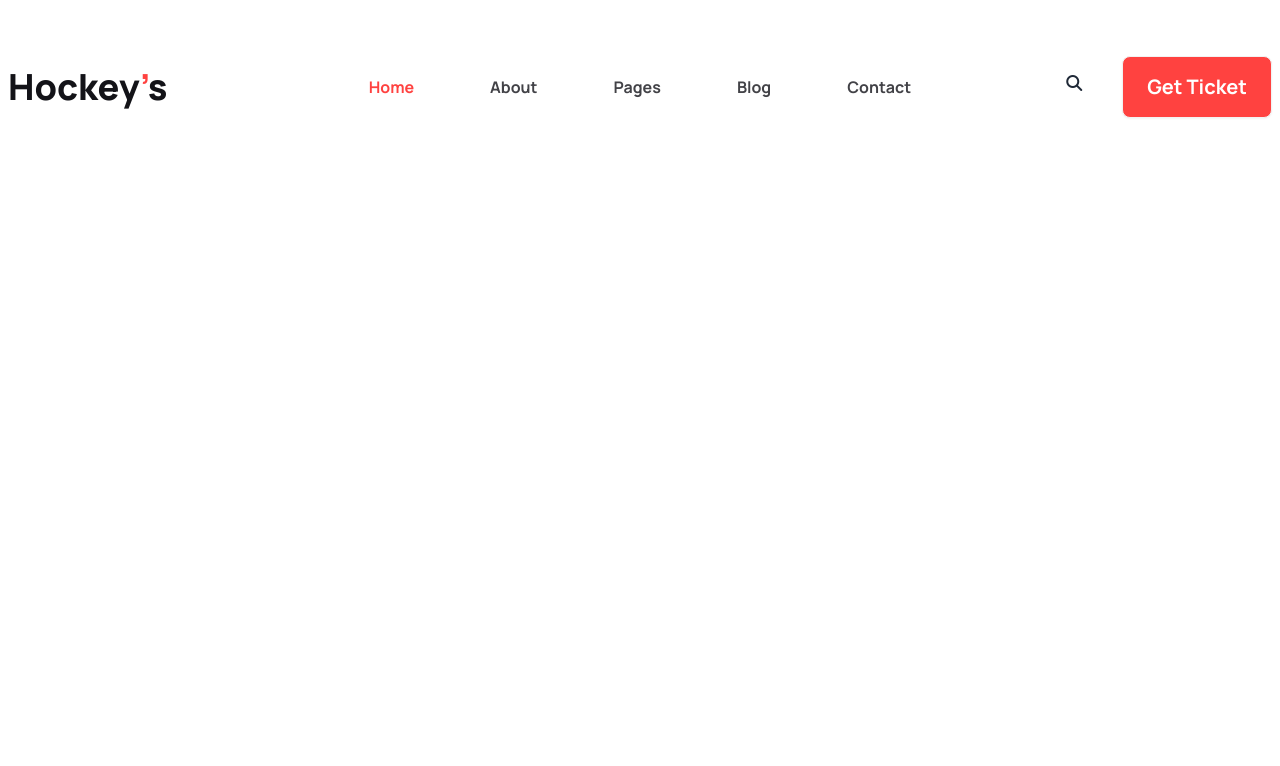
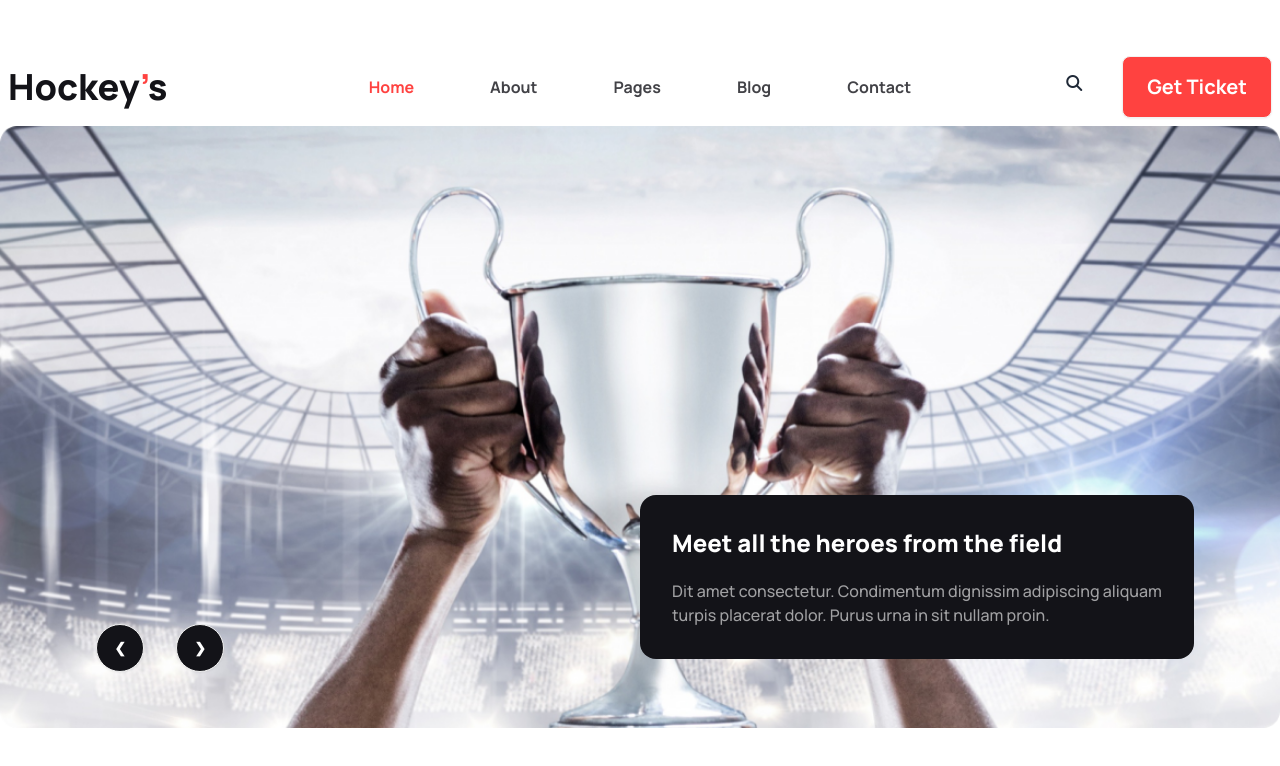
Before and after one commit to muhammadmahfuzmr/Assignment3-B9, a plain HTML site: page index.html in a window 1280 px wide. Drawn offline with nearby package versions, Linux system fonts and the light colour scheme.

Commit message:
added bannar

```diff
--- a/index.html
+++ b/index.html
@@ -24,7 +24,7 @@
         }
     </script>
     <style>
-        .font{
+        .font {
             font-family: "Manrope", sans-serif;
         }
     </style>
@@ -32,6 +32,7 @@
 
 <body class="font">
     <header class="container mx-auto mt-12">
+        <!-- section navbar  -->
         <nav>
             <div class="navbar">
                 <div class="navbar-start">
@@ -43,7 +44,8 @@
                                     d="M4 6h16M4 12h8m-8 6h16" />
                             </svg>
                         </div>
-                        <ul tabindex="0" class="menu menu-sm dropdown-content mt-3 z-[1] p-2 shadow rounded-box text-[#424247] font-bold text-base space-y-2 w-24">
+                        <ul tabindex="0"
+                            class="menu menu-sm dropdown-content mt-3 z-[1] p-2 shadow rounded-box text-[#424247] font-bold text-base space-y-2 w-24">
                             <li><a class="text-[#FF4240]">Home</a></li>
                             <li><a>About</a></li>
                             <li><a>Pages</a></li>
@@ -51,7 +53,7 @@
                             <li><a>Contact</a></li>
                         </ul>
                     </div>
-                    <a class="text-4xl font-extrabold text-[#131318]">Hockey<span  class="text-[#FF4240]">’</span>s</a>
+                    <a class="text-4xl font-extrabold text-[#131318]">Hockey<span class="text-[#FF4240]">’</span>s</a>
                 </div>
                 <div class="navbar-center hidden lg:flex">
                     <ul class="menu menu-horizontal text-[#424247] font-bold text-base space-x-11">
@@ -68,6 +70,24 @@
                 </div>
             </div>
         </nav>
+
+        <!-- section Bannar  -->
+        <div class="carousel w-full">
+            <div id="slide1" class="carousel-item relative w-full">
+                <img src="Images/1.png" class="w-full" />
+                <div class="absolute flex items-center transform -translate-x-1/2 left-1/2 lg:left-40 transform translate-y-1/2 bottom-1/4 lg:bottom-20 space-x-8">
+                    <a href="#slide4" class="btn btn-circle bg-[#131318] text-white">❮</a>
+                    <a href="#slide2" class="btn btn-circle bg-[#131318] text-white">❯</a>
+                </div>
+                <div class="bg-[#131318] rounded-2xl p-8 absolute top-3/4 transform -translate-y-2/4 left-1/2 space-y-5">
+                    <h2 class="text-2xl font-extrabold text-[#FFF]">Meet all the heroes from the field</h2>
+                    <p class="text-base font-medium text-[#FFFFFF99]">
+                        Dit amet consectetur. Condimentum dignissim adipiscing aliquam
+                        <br>
+                        turpis placerat dolor. Purus urna in sit nullam proin.</p>
+                </div>
+            </div>
+        </div>
     </header>
     <main></main>
 </body>
```
